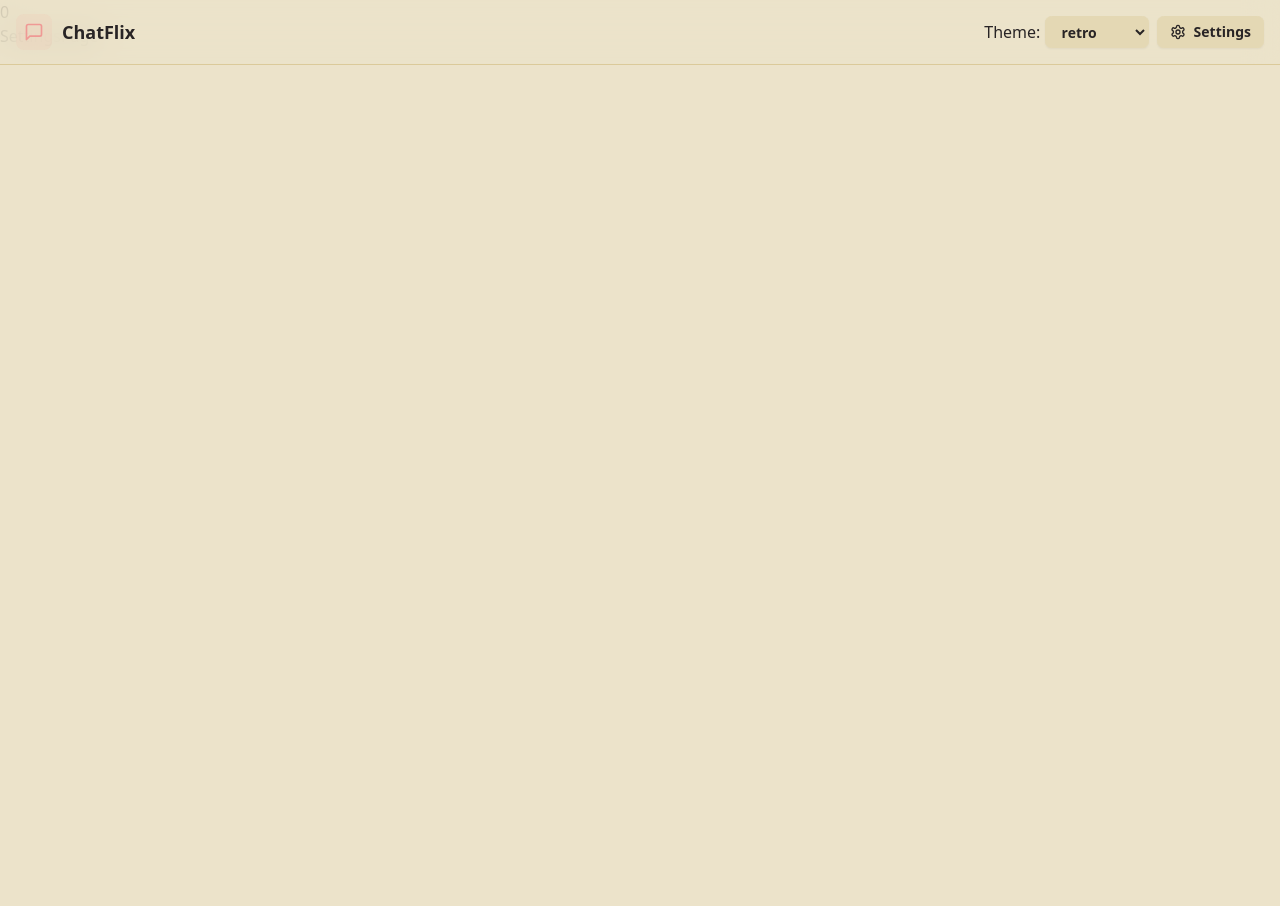
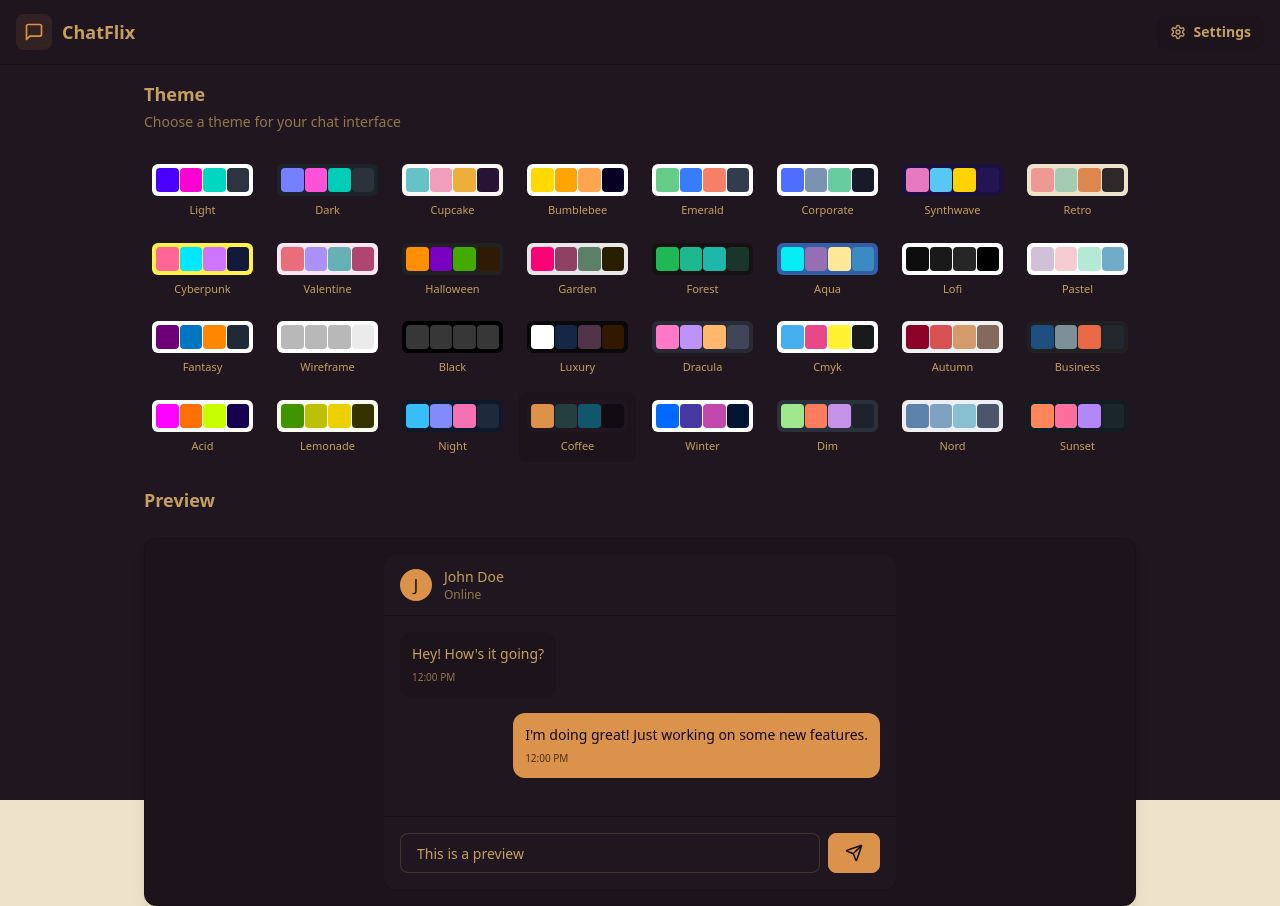
Before and after one commit to deepak6-yadav/fullstack-chat-app, a React (Vite) app in the folder frontend/: page /settings in a window 1280 px wide. Before the commit the page ends 800 px from the top, so only its background shows below. Built offline with nearby package versions, Linux system fonts and the light colour scheme; no server answers.

Commit message:
- Select theme moved to SettingsPage

```diff
--- a/frontend/src/App.jsx
+++ b/frontend/src/App.jsx
@@ -9,11 +9,10 @@
 import { useAuthStore } from "./store/useAuthStore";
 import { Loader } from "lucide-react";
 import { Toaster } from "react-hot-toast";
+import { useThemeStore } from "./store/useThemeStore";
 
 function App() {
-  // eslint-disable-next-line
-  const [count, setCount] = useState(0);
-  const [theme, setTheme] = useState("retro");
+  const { theme } = useThemeStore();
   const { authUser, checkAuth, isCheckingAuth } = useAuthStore();
 
   useEffect(() => {
@@ -30,9 +29,7 @@
 
   return (
     <div data-theme={theme}>
-      <div>{count}</div>
-
-      <Navbar setTheme={setTheme} />
+      <Navbar />
       <Routes>
         <Route
           path="/"
--- a/frontend/src/components/Navbar.jsx
+++ b/frontend/src/components/Navbar.jsx
@@ -1,14 +1,9 @@
 import { Link } from "react-router-dom";
 import { useAuthStore } from "../store/useAuthStore";
 import { LogOut, MessageSquare, Settings, User } from "lucide-react";
-import PropTypes from "prop-types";
 
-const Navbar = ({ setTheme }) => {
+const Navbar = () => {
   const { logout, authUser } = useAuthStore();
-
-  const handleThemeChange = (event) => {
-    setTheme(event.target.value);
-  };
 
   return (
     <header
@@ -30,19 +25,6 @@
           </div>
 
           <div className="flex items-center gap-2">
-            <div>
-              <label htmlFor="theme">Theme: </label>
-              <select
-                className="btn btn-sm gap-2 transition-colors text-left"
-                id="theme"
-                onChange={(e) => handleThemeChange(e)}
-              >
-                <option value="retro">retro</option>
-                <option value="dark">dark</option>
-                <option value="light">light</option>
-                <option value="cupcake">cupcake</option>
-              </select>
-            </div>
             <Link
               to={"/settings"}
               className={`
@@ -74,7 +56,3 @@
   );
 };
 export default Navbar;
-
-Navbar.propTypes = {
-  setTheme: PropTypes.func.isRequired,
-};
--- /dev/null
+++ b/frontend/src/constants/index.js
@@ -0,0 +1,34 @@
+export const THEMES = [
+  "light",
+  "dark",
+  "cupcake",
+  "bumblebee",
+  "emerald",
+  "corporate",
+  "synthwave",
+  "retro",
+  "cyberpunk",
+  "valentine",
+  "halloween",
+  "garden",
+  "forest",
+  "aqua",
+  "lofi",
+  "pastel",
+  "fantasy",
+  "wireframe",
+  "black",
+  "luxury",
+  "dracula",
+  "cmyk",
+  "autumn",
+  "business",
+  "acid",
+  "lemonade",
+  "night",
+  "coffee",
+  "winter",
+  "dim",
+  "nord",
+  "sunset",
+];
--- a/frontend/src/pages/SettingsPage.jsx
+++ b/frontend/src/pages/SettingsPage.jsx
@@ -1,5 +1,135 @@
-function SettingsPage() {
-  return <div>SettingsPage</div>;
-}
+import { THEMES } from "../constants";
+import { useThemeStore } from "../store/useThemeStore";
+import { Send } from "lucide-react";
 
+const PREVIEW_MESSAGES = [
+  { id: 1, content: "Hey! How's it going?", isSent: false },
+  {
+    id: 2,
+    content: "I'm doing great! Just working on some new features.",
+    isSent: true,
+  },
+];
+
+const SettingsPage = () => {
+  const { theme, setTheme } = useThemeStore();
+
+  return (
+    <div className="h-screen container mx-auto px-4 pt-20 max-w-5xl">
+      <div className="space-y-6">
+        <div className="flex flex-col gap-1">
+          <h2 className="text-lg font-semibold">Theme</h2>
+          <p className="text-sm text-base-content/70">
+            Choose a theme for your chat interface
+          </p>
+        </div>
+
+        <div className="grid grid-cols-4 sm:grid-cols-6 md:grid-cols-8 gap-2">
+          {THEMES.map((t) => (
+            <button
+              key={t}
+              className={`
+                group flex flex-col items-center gap-1.5 p-2 rounded-lg transition-colors
+                ${theme === t ? "bg-base-200" : "hover:bg-base-200/50"}
+              `}
+              onClick={() => setTheme(t)}
+            >
+              <div
+                className="relative h-8 w-full rounded-md overflow-hidden"
+                data-theme={t}
+              >
+                <div className="absolute inset-0 grid grid-cols-4 gap-px p-1">
+                  <div className="rounded bg-primary"></div>
+                  <div className="rounded bg-secondary"></div>
+                  <div className="rounded bg-accent"></div>
+                  <div className="rounded bg-neutral"></div>
+                </div>
+              </div>
+              <span className="text-[11px] font-medium truncate w-full text-center">
+                {t.charAt(0).toUpperCase() + t.slice(1)}
+              </span>
+            </button>
+          ))}
+        </div>
+
+        {/* Preview Section */}
+        <h3 className="text-lg font-semibold mb-3">Preview</h3>
+        <div className="rounded-xl border border-base-300 overflow-hidden bg-base-100 shadow-lg">
+          <div className="p-4 bg-base-200">
+            <div className="max-w-lg mx-auto">
+              {/* Mock Chat UI */}
+              <div className="bg-base-100 rounded-xl shadow-sm overflow-hidden">
+                {/* Chat Header */}
+                <div className="px-4 py-3 border-b border-base-300 bg-base-100">
+                  <div className="flex items-center gap-3">
+                    <div className="w-8 h-8 rounded-full bg-primary flex items-center justify-center text-primary-content font-medium">
+                      J
+                    </div>
+                    <div>
+                      <h3 className="font-medium text-sm">John Doe</h3>
+                      <p className="text-xs text-base-content/70">Online</p>
+                    </div>
+                  </div>
+                </div>
+
+                {/* Chat Messages */}
+                <div className="p-4 space-y-4 min-h-[200px] max-h-[200px] overflow-y-auto bg-base-100">
+                  {PREVIEW_MESSAGES.map((message) => (
+                    <div
+                      key={message.id}
+                      className={`flex ${
+                        message.isSent ? "justify-end" : "justify-start"
+                      }`}
+                    >
+                      <div
+                        className={`
+                          max-w-[80%] rounded-xl p-3 shadow-sm
+                          ${
+                            message.isSent
+                              ? "bg-primary text-primary-content"
+                              : "bg-base-200"
+                          }
+                        `}
+                      >
+                        <p className="text-sm">{message.content}</p>
+                        <p
+                          className={`
+                            text-[10px] mt-1.5
+                            ${
+                              message.isSent
+                                ? "text-primary-content/70"
+                                : "text-base-content/70"
+                            }
+                          `}
+                        >
+                          12:00 PM
+                        </p>
+                      </div>
+                    </div>
+                  ))}
+                </div>
+
+                {/* Chat Input */}
+                <div className="p-4 border-t border-base-300 bg-base-100">
+                  <div className="flex gap-2">
+                    <input
+                      type="text"
+                      className="input input-bordered flex-1 text-sm h-10"
+                      placeholder="Type a message..."
+                      value="This is a preview"
+                      readOnly
+                    />
+                    <button className="btn btn-primary h-10 min-h-0">
+                      <Send size={18} />
+                    </button>
+                  </div>
+                </div>
+              </div>
+            </div>
+          </div>
+        </div>
+      </div>
+    </div>
+  );
+};
 export default SettingsPage;
--- /dev/null
+++ b/frontend/src/store/useThemeStore.js
@@ -0,0 +1,9 @@
+import { create } from "zustand";
+
+export const useThemeStore = create((set) => ({
+  theme: localStorage.getItem("chat-theme") || "coffee",
+  setTheme: (theme) => {
+    localStorage.setItem("chat-theme", theme);
+    set({ theme });
+  },
+}));
--- a/frontend/tailwind.config.js
+++ b/frontend/tailwind.config.js
@@ -7,6 +7,39 @@
   },
   plugins: [daisyui],
   daisyui: {
-    themes: ["light", "dark", "cupcake", "retro"],
+    themes: [
+      "light",
+      "dark",
+      "cupcake",
+      "bumblebee",
+      "emerald",
+      "corporate",
+      "synthwave",
+      "retro",
+      "cyberpunk",
+      "valentine",
+      "halloween",
+      "garden",
+      "forest",
+      "aqua",
+      "lofi",
+      "pastel",
+      "fantasy",
+      "wireframe",
+      "black",
+      "luxury",
+      "dracula",
+      "cmyk",
+      "autumn",
+      "business",
+      "acid",
+      "lemonade",
+      "night",
+      "coffee",
+      "winter",
+      "dim",
+      "nord",
+      "sunset",
+    ],
   },
 };
```
